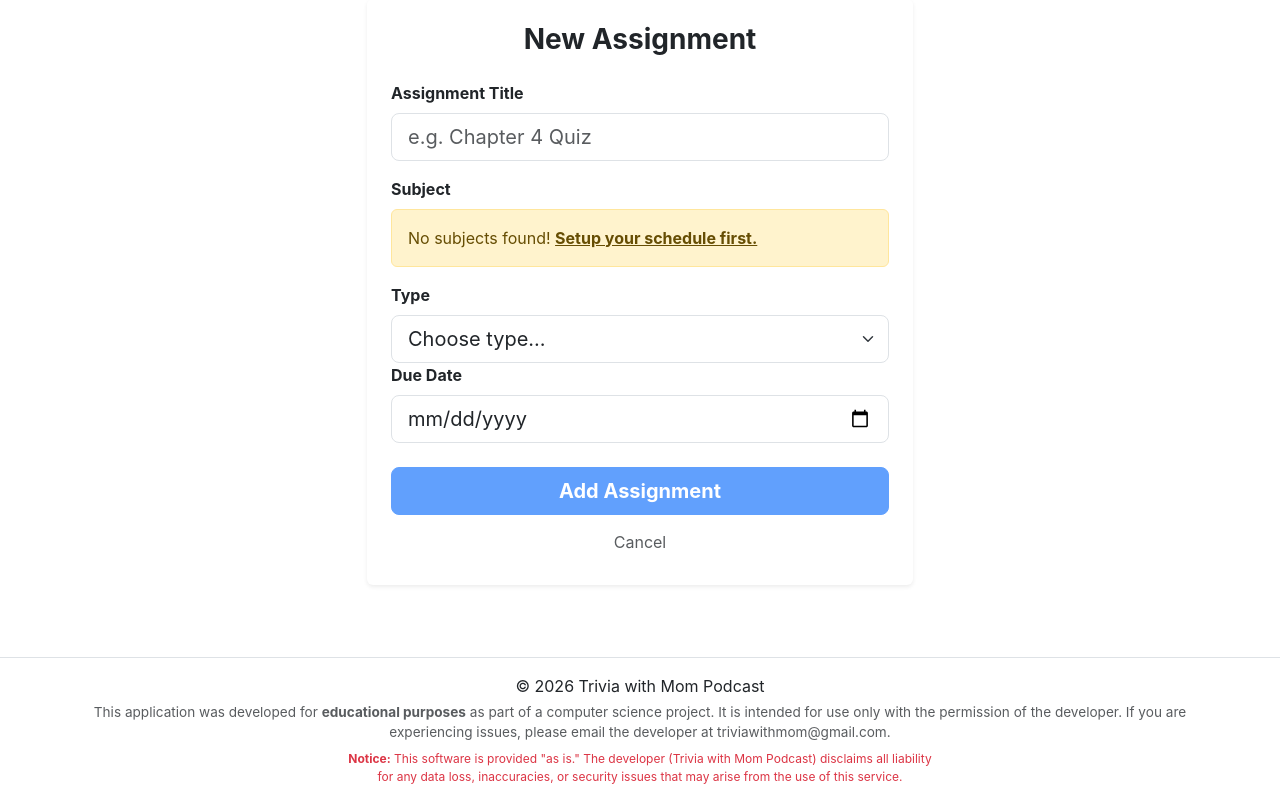
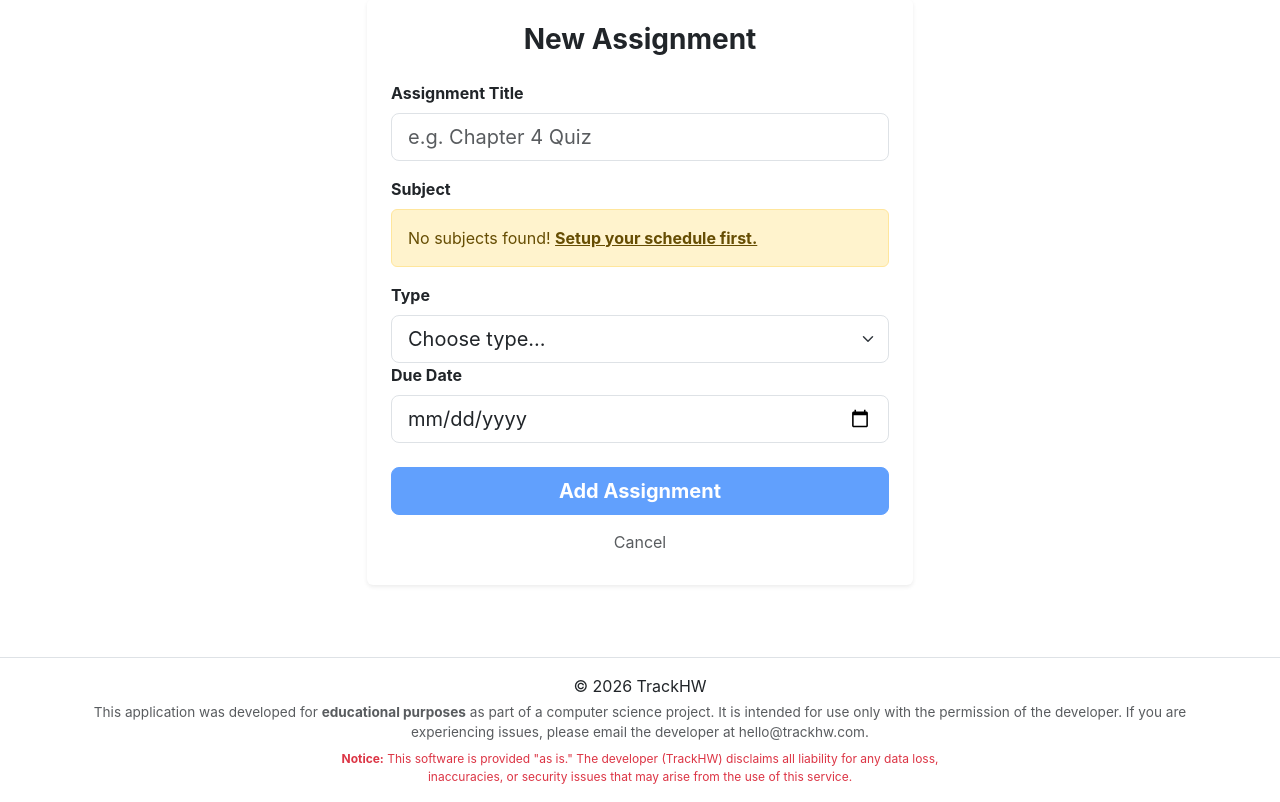
Before and after one commit to damelwani/homework, a Flask app: page /add in a window 1280 px wide. Shown: the part 130-932 px from the top of the page. Run offline with Flask 3, Linux system fonts and the light colour scheme; the visitor is signed in with stand-in values (Sample User, id 1); data that the repository does not hold is empty; some libraries are stand-ins or nearby versions.

Commit message:
Update layout.html

```diff
--- a/templates/layout.html
+++ b/templates/layout.html
@@ -95,15 +95,15 @@
 </main>
         <footer class="footer mt-auto py-3 border-top">
             <div class="container text-center">
-                <p class="mb-1">© 2026 Trivia with Mom Podcast</p>
+                <p class="mb-1">© 2026 TrackHW</p>
 
                 <p class="text-muted mb-2" style="font-size: 0.85rem;">
             This application was developed for <strong>educational purposes</strong> as part of a
-            computer science project. It is intended for use only with the permission of the developer. If you are experiencing issues, please email the developer at triviawithmom@gmail.com.
+            computer science project. It is intended for use only with the permission of the developer. If you are experiencing issues, please email the developer at hello@trackhw.com.
                 </p>
 
                 <p class="text-danger mb-0" style="font-size: 0.75rem; max-width: 600px; margin: 0 auto;">
-                    <strong>Notice:</strong> This software is provided "as is." The developer (Trivia with Mom Podcast)
+                    <strong>Notice:</strong> This software is provided "as is." The developer (TrackHW)
             disclaims all liability for any data loss, inaccuracies, or security issues that may
             arise from the use of this service.
                 </p>
```
